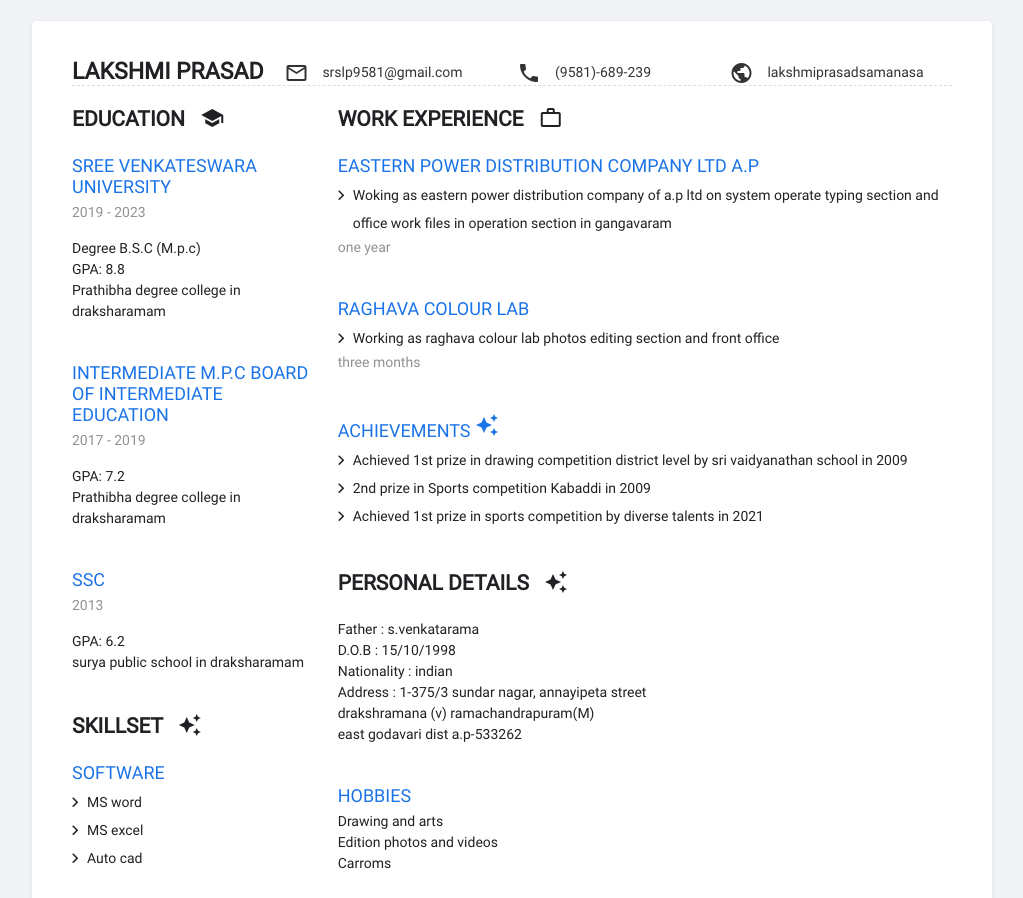
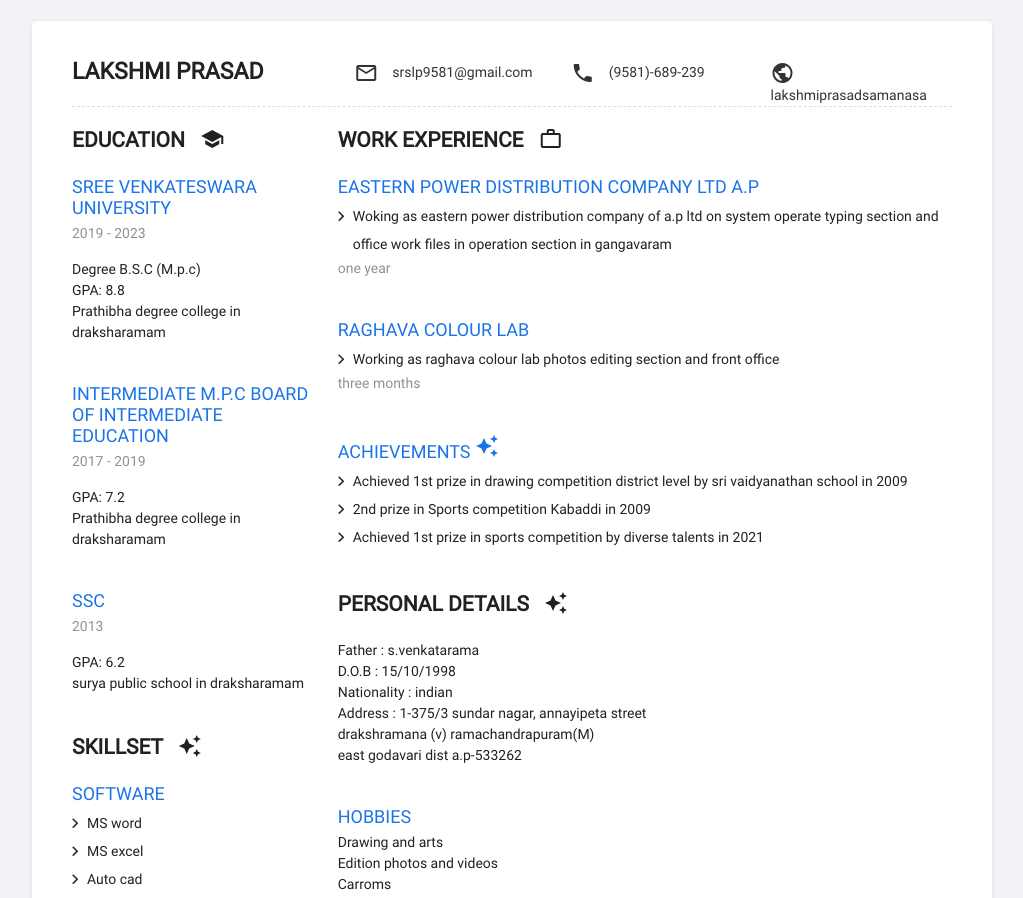
Before and after one commit to lakshmiprasad-brs/grid-resume, a plain HTML site: page index.html in a window 1280 px wide. Shown: the top 898 px of the page, without its empty margins (128-1151 px from the left). Drawn offline with Linux system fonts and the light colour scheme.

Commit message:
Update style.css

```diff
--- a/assets/styles/css/style.css
+++ b/assets/styles/css/style.css
@@ -119,8 +119,8 @@ ul li {
 
 header {
   display: grid;
-  grid-template-columns: 1fr 1.1fr 1fr 1.1fr;
-  grid-gap: 10px;
+  grid-template-columns: 1.5fr 1.1fr 1fr 1.1fr;
+  grid-gap: 35px;
   border-bottom: 1px dashed #ddd;
 
 
```
